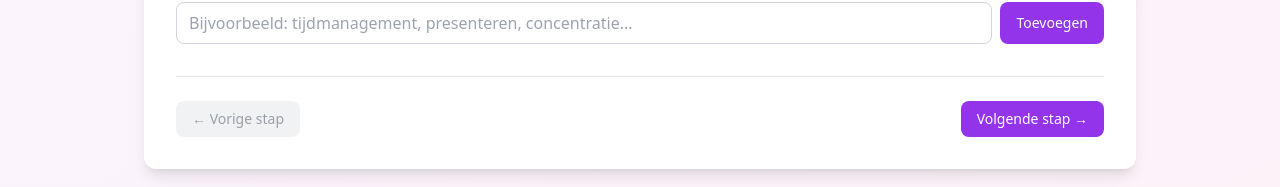
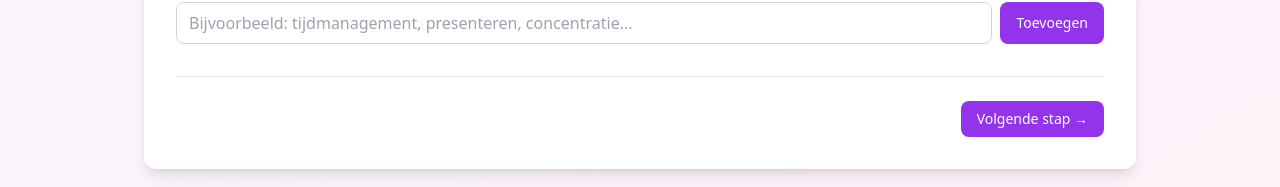
Before and after one commit to MartijnMesman/SMART, a Next.js app: page / in a window 1280 px wide. Both pictures are taken after a click on the button "🚀 Start met je SMART leerdoel". Shown: the part 518-705 px from the top of the page. Built offline with nearby package versions, Linux system fonts and the light colour scheme.

Commit message:
Remove previous step button on step 1

```diff
--- a/src/components/SmartLeerdoelWizard.tsx
+++ b/src/components/SmartLeerdoelWizard.tsx
@@ -858,18 +858,19 @@ export default function SmartLeerdoelWizard({ onBack }: SmartLeerdoelWizardProps
 
           {/* Navigation */}
           <div className="flex justify-between mt-8 pt-6 border-t border-gray-200">
-            <button
-              onClick={prevStep}
-              disabled={currentStep === 1}
-              className="btn btn-secondary disabled:opacity-50 disabled:cursor-not-allowed"
-            >
-              ← Vorige stap
-            </button>
+            {currentStep > 1 && (
+              <button
+                onClick={prevStep}
+                className="btn btn-secondary"
+              >
+                ← Vorige stap
+              </button>
+            )}
 
             <button
               onClick={nextStep}
               disabled={currentStep === totalSteps}
-              className="btn btn-primary disabled:opacity-50 disabled:cursor-not-allowed"
+              className={`btn btn-primary disabled:opacity-50 disabled:cursor-not-allowed ${currentStep === 1 ? 'ml-auto' : ''}`}
             >
               {currentStep === totalSteps ? '🎯 Voltooid!' : 'Volgende stap →'}
             </button>
```
